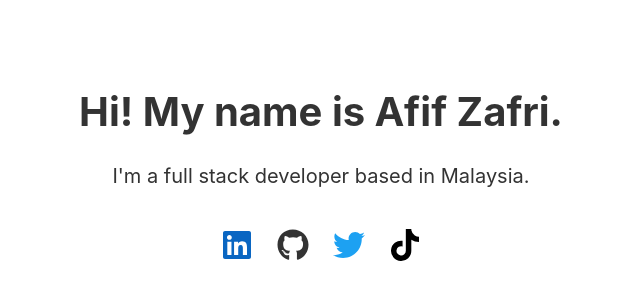
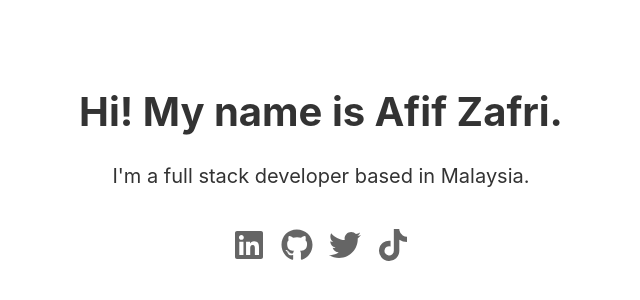
Before and after one commit to afzafri/afifzafri.com, a Next.js app: page / in a window 1280 px wide. Shown: the part 222-522 px from the top of the page, without its empty margins (319-959 px from the left). Built offline with nearby package versions, Linux system fonts and the light colour scheme.

Commit message:
feat: enhance SEO metadata and refactor social icons component, add comprehensive SEO metadata

```diff
--- a/app/layout.tsx
+++ b/app/layout.tsx
@@ -2,8 +2,34 @@ import type { Metadata } from "next";
 import "./globals.css";
 
 export const metadata: Metadata = {
-  title: "Afif Zafri",
-  description: "Personal website",
+  title: "Afif Zafri - Full Stack Developer & Team Lead",
+  description: "Full Stack Developer & Team Lead based in Selangor, Malaysia. Specializing in PHP/Laravel backend engineering for enterprise solutions. Passionate about building scalable web applications and contributing to open source communities.",
+  keywords: ["Afif Zafri", "Laravel Developer", "PHP Developer", "Full Stack Developer", "Team Lead", "Backend Developer", "Malaysia", "Selangor", "Enterprise Solutions", "Open Source"],
+  authors: [{ name: "Afif Zafri" }],
+  creator: "Afif Zafri",
+  publisher: "Afif Zafri",
+  robots: {
+    index: true,
+    follow: true,
+    googleBot: {
+      index: true,
+      follow: true,
+    },
+  },
+  openGraph: {
+    type: "website",
+    locale: "en_US",
+    url: "https://afifzafri.com",
+    title: "Afif Zafri - Full Stack Developer & Team Lead",
+    description: "Full Stack Developer & Team Lead specializing in Laravel/PHP. Building enterprise web solutions in Malaysia.",
+    siteName: "Afif Zafri",
+  },
+  twitter: {
+    card: "summary",
+    title: "Afif Zafri - Full Stack Developer & Team Lead",
+    description: "Full Stack Developer & Team Lead specializing in Laravel/PHP. Building enterprise web solutions in Malaysia.",
+    creator: "@afzafri",
+  },
 };
 
 export default function RootLayout({
--- a/app/page.tsx
+++ b/app/page.tsx
@@ -1,8 +1,44 @@
 'use client';
 
 import { FaLinkedin, FaTwitter, FaGithub, FaTiktok } from 'react-icons/fa';
+import { IconType } from 'react-icons';
+
+// Reusable SocialIcon component
+function SocialIcon({ Icon, url }: { Icon: IconType; url: string }) {
+  return (
+    <a
+      href={url}
+      target="_blank"
+      rel="noopener noreferrer"
+      style={{
+        color: '#000',
+        fontSize: '2rem',
+        transition: 'all 0.3s ease',
+        opacity: '0.6',
+      }}
+      onMouseEnter={(e) => {
+        e.currentTarget.style.transform = 'scale(1.2)';
+        e.currentTarget.style.opacity = '1';
+      }}
+      onMouseLeave={(e) => {
+        e.currentTarget.style.transform = 'scale(1)';
+        e.currentTarget.style.opacity = '0.6';
+      }}
+    >
+      <Icon />
+    </a>
+  );
+}
 
 export default function Home() {
+  // Social links data
+  const socialLinks = [
+    { icon: FaLinkedin, url: 'https://www.linkedin.com/in/afifzafri/' },
+    { icon: FaGithub, url: 'https://github.com/afzafri' },
+    { icon: FaTwitter, url: 'https://twitter.com/afzafri' },
+    { icon: FaTiktok, url: 'https://www.tiktok.com/@afzafri' },
+  ];
+
   return (
     <main style={{
       minHeight: '100vh',
@@ -23,69 +59,13 @@ export default function Home() {
         <div style={{
           marginTop: '2rem',
           display: 'flex',
-          gap: '1.5rem',
+          gap: '1rem',
           justifyContent: 'center',
-          alignItems: 'center'
+          alignItems: 'center',
         }}>
-          <a
-            href="https://www.linkedin.com/in/afifzafri/"
-            target="_blank"
-            rel="noopener noreferrer"
-            style={{
-              color: '#0A66C2',
-              fontSize: '2rem',
-              transition: 'transform 0.2s',
-            }}
-            onMouseEnter={(e) => e.currentTarget.style.transform = 'scale(1.2)'}
-            onMouseLeave={(e) => e.currentTarget.style.transform = 'scale(1)'}
-          >
-            <FaLinkedin />
-          </a>
-
-          <a
-            href="https://github.com/afzafri"
-            target="_blank"
-            rel="noopener noreferrer"
-            style={{
-              color: '#333',
-              fontSize: '2rem',
-              transition: 'transform 0.2s',
-            }}
-            onMouseEnter={(e) => e.currentTarget.style.transform = 'scale(1.2)'}
-            onMouseLeave={(e) => e.currentTarget.style.transform = 'scale(1)'}
-          >
-            <FaGithub />
-          </a>
-
-          <a
-            href="https://twitter.com/afzafri"
-            target="_blank"
-            rel="noopener noreferrer"
-            style={{
-              color: '#1DA1F2',
-              fontSize: '2rem',
-              transition: 'transform 0.2s',
-            }}
-            onMouseEnter={(e) => e.currentTarget.style.transform = 'scale(1.2)'}
-            onMouseLeave={(e) => e.currentTarget.style.transform = 'scale(1)'}
-          >
-            <FaTwitter />
-          </a>
-
-          <a
-            href="https://www.tiktok.com/@afzafri"
-            target="_blank"
-            rel="noopener noreferrer"
-            style={{
-              color: '#000',
-              fontSize: '2rem',
-              transition: 'transform 0.2s',
-            }}
-            onMouseEnter={(e) => e.currentTarget.style.transform = 'scale(1.2)'}
-            onMouseLeave={(e) => e.currentTarget.style.transform = 'scale(1)'}
-          >
-            <FaTiktok />
-          </a>
+          {socialLinks.map((link, index) => (
+            <SocialIcon key={index} Icon={link.icon} url={link.url} />
+          ))}
         </div>
       </div>
     </main>
```
